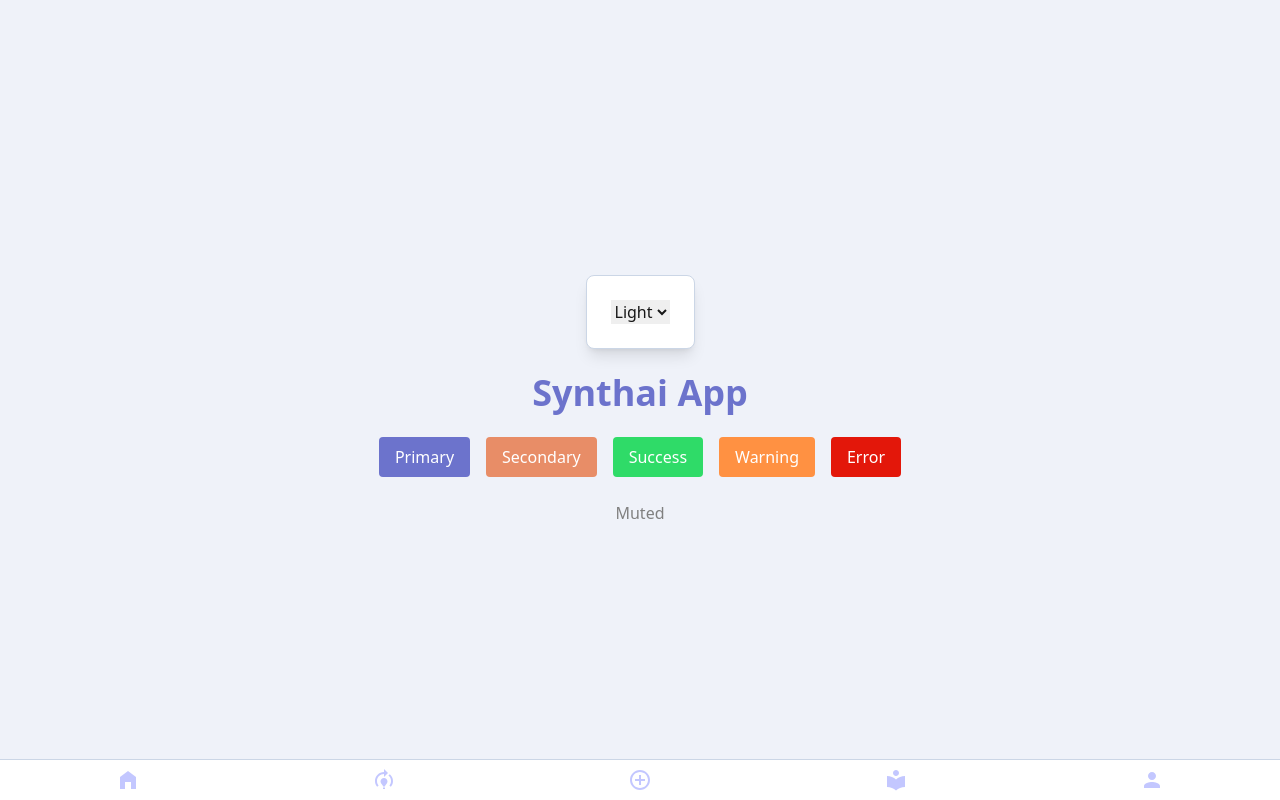
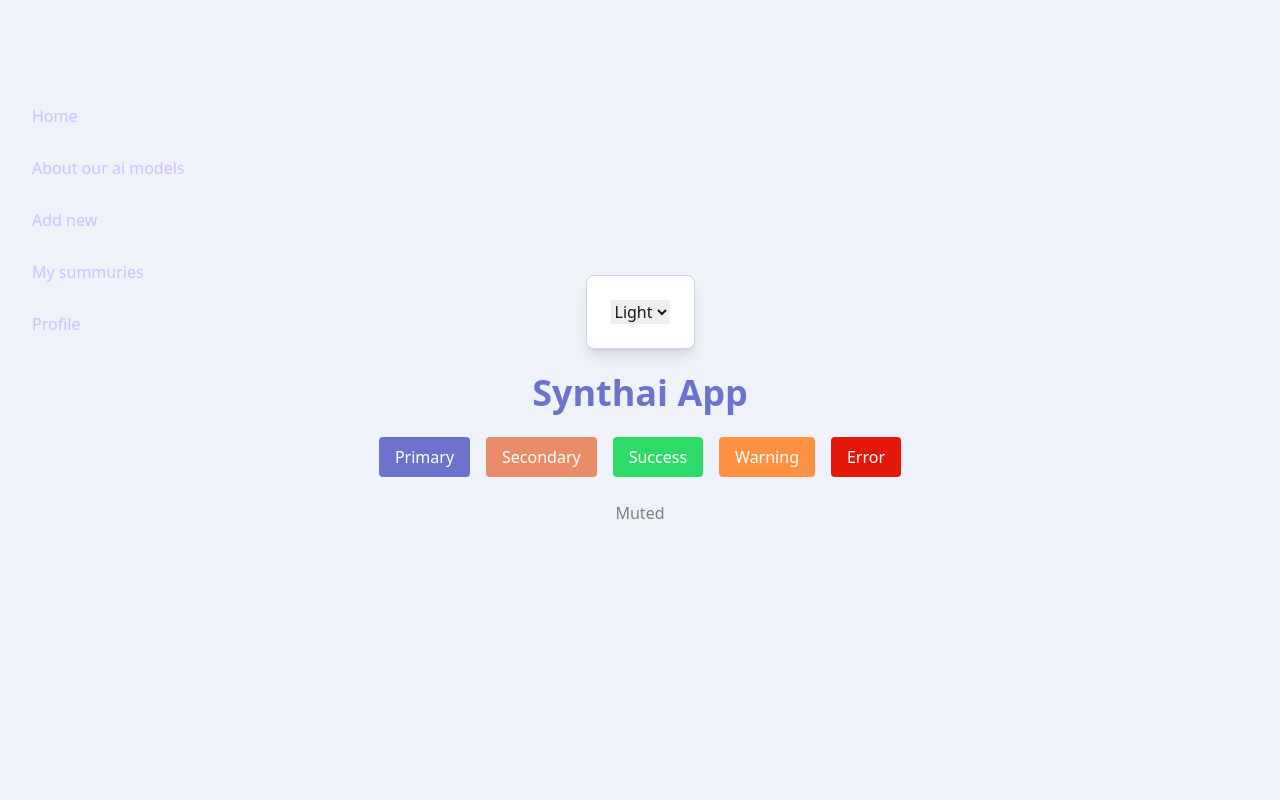
Before and after one commit to fabilier228/ai.synthai.src.frontend, a Next.js app: page / in a window 1280 px wide. Built offline with nearby package versions, Linux system fonts and the light colour scheme.

Commit message:
feat: add desctop version

```diff
--- a/src/components/Navbar.tsx
+++ b/src/components/Navbar.tsx
@@ -9,7 +9,9 @@ import {
 
 const Navbar = () => {
   return (
-    <nav className="fixed left-0 bottom-0 w-screen bg-surface border-t border-outline py-2 z-[100]">
+    <>
+      {/* Mobile navbar (bottom, icons) */}
+      <nav className="fixed left-0 bottom-0 w-screen bg-surface border-t border-outline py-2 z-[100] flex md:hidden">
         <ul className="flex flex-row justify-between items-center w-full m-0 p-0 list-none">
           <li className="flex-1 flex justify-center items-center">
             <HomeFilled className="text-[2.2rem] text-primary_muted transition-colors duration-200" />
@@ -28,6 +30,43 @@ const Navbar = () => {
           </li>
         </ul>
       </nav>
+      {/* Desktop navbar (left, text links) */}
+      <nav
+        className="hidden md:flex flex-col gap-2 w-64 fixed left-0 z-[102] pt-2 pb-4 px-6"
+        style={{ top: "5.5rem" }}
+      >
+        <a
+          href="#"
+          className="text-primary_muted hover:text-primary transition-colors text-base mb-1 py-2 px-2"
+        >
+          Home
+        </a>
+        <a
+          href="#"
+          className="text-primary_muted hover:text-primary transition-colors text-base mb-1 py-2 px-2"
+        >
+          About our ai models
+        </a>
+        <a
+          href="#"
+          className="text-primary_muted hover:text-primary transition-colors text-base mb-1 py-2 px-2"
+        >
+          Add new
+        </a>
+        <a
+          href="#"
+          className="text-primary_muted hover:text-primary transition-colors text-base mb-1 py-2 px-2"
+        >
+          My summuries
+        </a>
+        <a
+          href="#"
+          className="text-primary_muted hover:text-primary transition-colors text-base py-2 px-2"
+        >
+          Profile
+        </a>
+      </nav>
+    </>
   );
 };
 
```
Lines whose indentation alone changed are shown as unchanged.
